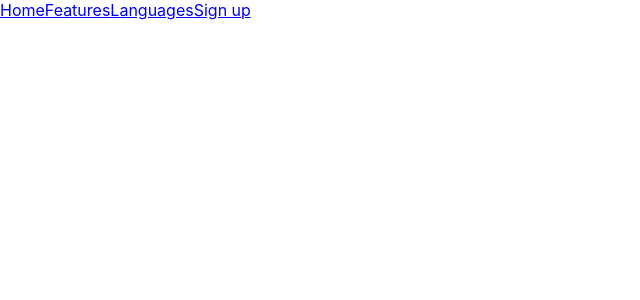
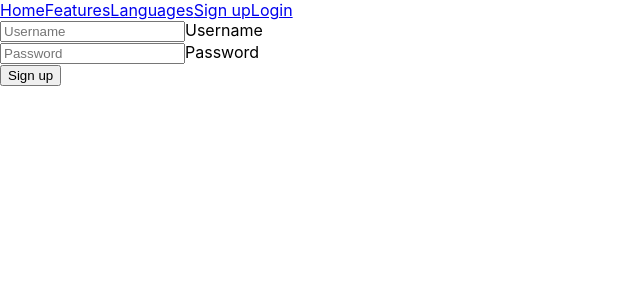
Before and after one commit to ananari/ESLA-frontend, a React (Create React App) app: page /login in a window 1280 px wide. Shown: the top 300 px of the page, without its empty margins (0-640 px from the left). Built offline with nearby package versions, Linux system fonts and the light colour scheme.

Commit message:
added auth

```diff
--- a/src/App.js
+++ b/src/App.js
@@ -3,6 +3,7 @@ import Home from './Home.js';
 import FeaturesList from './FeaturesList.js'
 import LanguagesList from './LanguagesList.js'
 import Signup from './Signup.js'
+import Login from './Login.js'
 import { BrowserRouter as Router, Switch, Route, Link } from "react-router-dom";
 
 function App() {
@@ -13,6 +14,7 @@ function App() {
         <Link to="/features">Features</Link>
         <Link to="/languages">Languages</Link>
         <Link to ="/signup">Sign up</Link>
+        <Link to = "/login">Login</Link>
         <Switch>
           <Route exact path="/">
             <Home />
@@ -26,6 +28,9 @@ function App() {
           <Route exact path="/signup">
             <Signup />
           </Route>
+          <Route exact path="/login">
+            <Login />
+          </Route>
         </Switch>
       </div>
     </Router>
--- a/src/Login.js
+++ b/src/Login.js
@@ -0,0 +1,64 @@
+import React, {Component} from 'react';
+
+const loginURL = "http://localhost:3000/login"
+const postObj = {
+  method: "POST",
+  headers: {
+    "content-type": "application/json",
+    "accept": "application/json"
+  }
+}
+
+export default class Login extends Component {
+  constructor(){
+    super();
+    this.state = {
+      username: "",
+      password: "",
+      error: ""
+    }
+  }
+
+  handleChange = event => {
+    event.persist();
+    this.setState({[event.target.name]: event.target.value})
+  }
+
+  handleSubmit = event => {
+    event.preventDefault();
+    postObj["body"] = JSON.stringify(this.state);
+    fetch(loginURL, postObj)
+    .then(res => res.json())
+    .then(json => {
+      if(!json.hasOwnProperty("error")){
+        window.localStorage.setItem("token", json.jwt)
+        window.localStorage.setItem("username", json.jwt.username)
+        window.localStorage.setItem("id", `${json.jwt.id}`)
+        window.location.assign("http://localhost:3001")
+      }
+      else {
+        this.setState({error: json.error});
+      }
+    })
+    .then(error => console.log(error))
+  }
+
+  render(){
+    return (
+      <div>
+        <form onSubmit={event => this.handleSubmit(event)}>
+          <input type="text" name="username" onChange={event => this.handleChange(event)} value={this.state.username} placeholder="Username" />
+          <label>Username</label>
+          <br/>
+          <input type="password" name="password" onChange={event => this.handleChange(event)} value={this.state.password} placeholder="Password"/>
+          <label>Password</label>
+          <br/>
+          <input type="submit" value="Sign up" />
+        </form>
+        <ul>
+        {this.state.error.length > 0 ? <p>{this.state.error}</p> : null}
+        </ul>
+      </div>
+    )
+  }
+}
--- a/src/Signup.js
+++ b/src/Signup.js
@@ -35,7 +35,12 @@ export default class Signup extends Component {
       fetch(usersURL, postObj)
       .then(res => res.json())
       .then(json => {
-        console.log(json)
+        if(!json.hasOwnProperty("error")){
+          window.location.assign("http://localhost:3001/login")
+        }
+        else {
+          this.setState({error: json.error});
+        }
       })
       .catch(error => console.log(error))
     }
```
Also changed, not shown: 1 other file (tests, documents, lock files or other folders).
